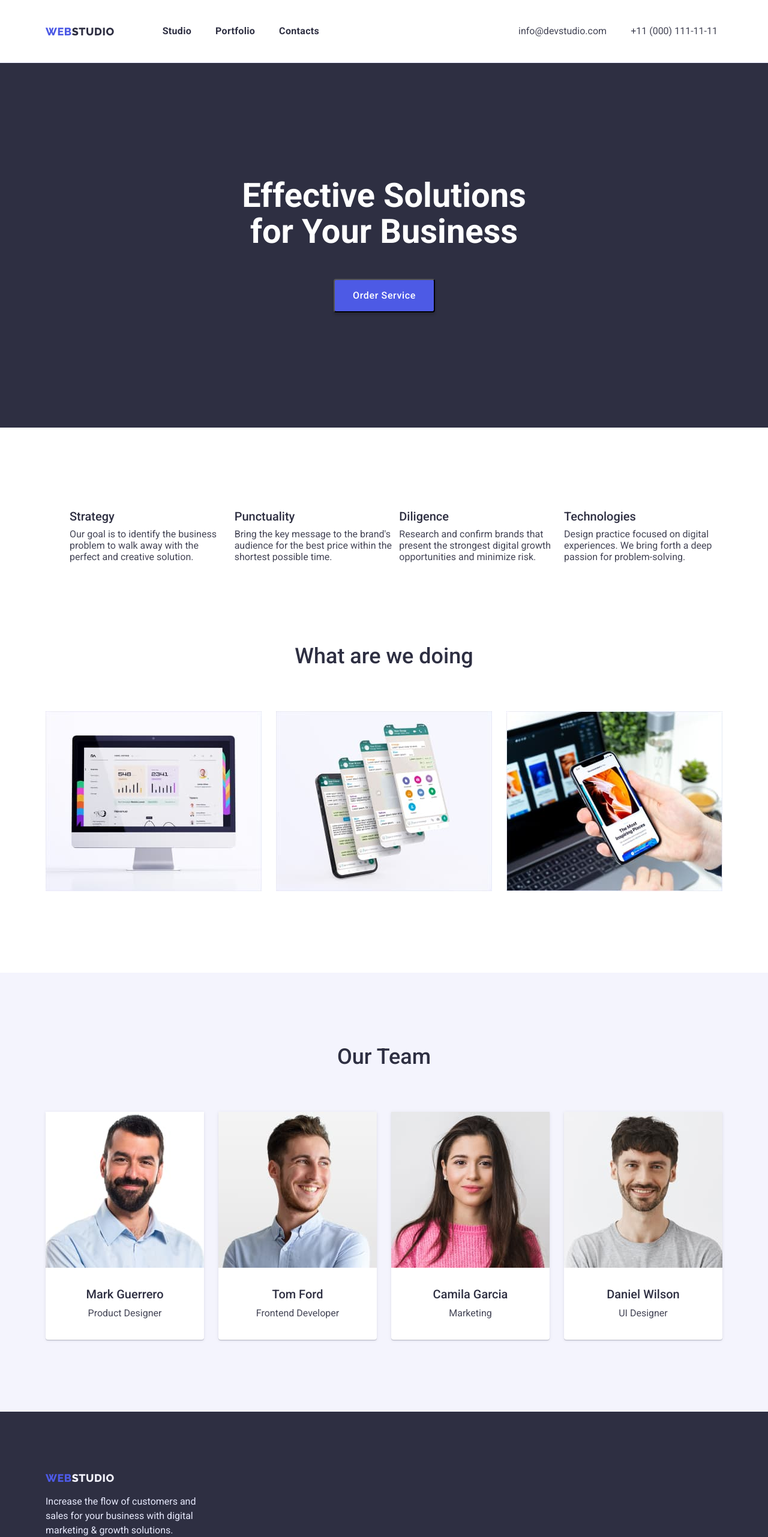
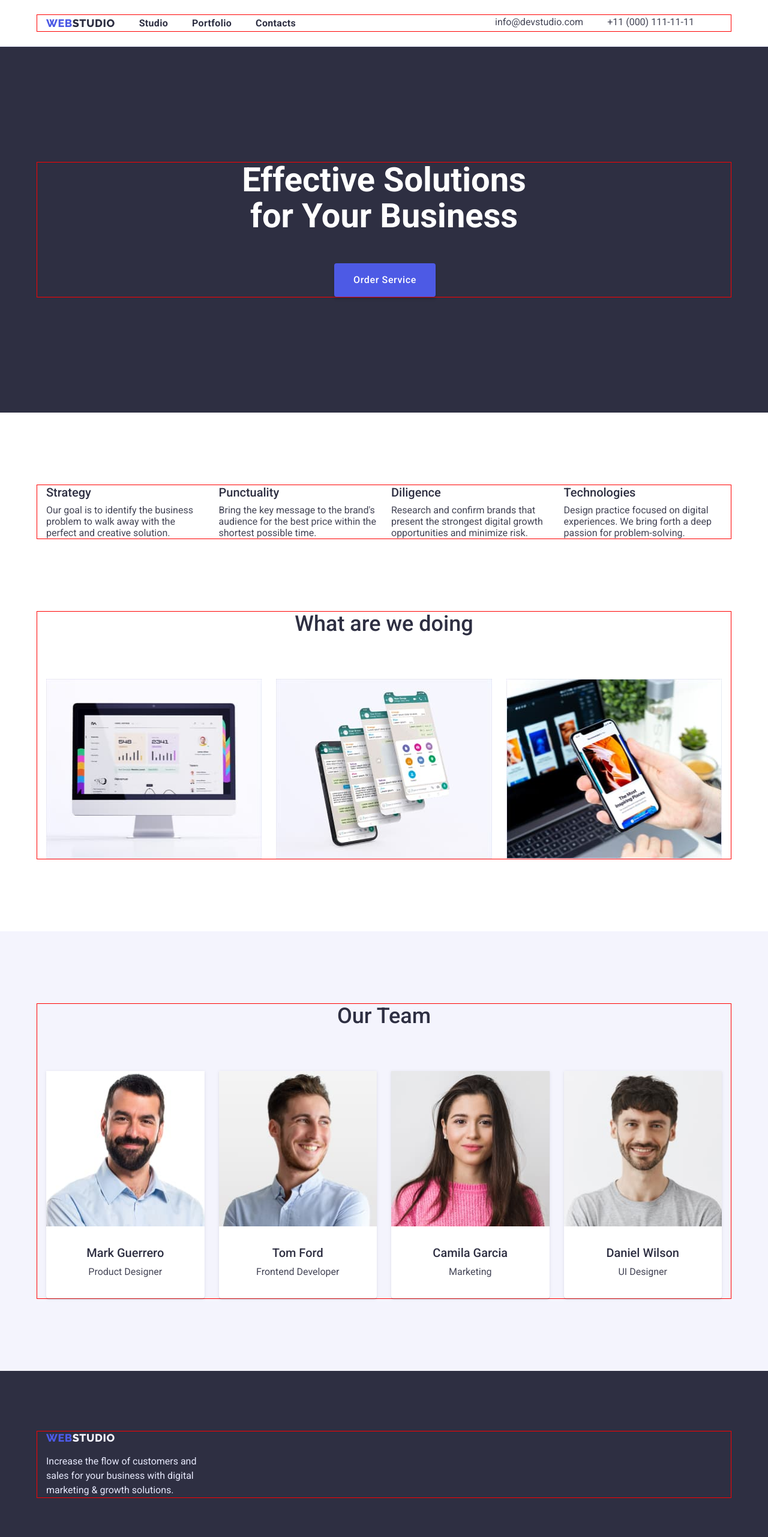
Before and after one commit to Andrii051997/goit-markup-hw-03, a plain HTML site: page index.html in a window 1280 px wide. Shown: the top 2563 px of the page at 60% size. Drawn offline with nearby package versions, Linux system fonts and the light colour scheme.

Commit message:
обнулені  margin

```diff
--- a/css/styles.css
+++ b/css/styles.css
@@ -16,14 +16,15 @@ body {
   background-color: var(--color-white);
 }
 
-.p,
-.h1,
-.h2,
-.h3 {
+p,
+h1,
+h2,
+h3 {
   margin: 0;
 }
 
-.ul {
+ul {
+  list-style: none;
   margin: 0;
   padding: 0;
 }
@@ -39,12 +40,11 @@ img {
   margin: 0 auto;
   padding-right: 15px;
   padding-left: 15px;
+  border: 1px solid red;
 }
 
 .header {
   display: flex;
-  margin-left: 0;
-  margin-right: 0;
   padding-top: 24px;
   padding-bottom: 24px;
   border-bottom: 1px solid var(--color-header);
@@ -97,8 +97,6 @@ header > .container {
   display: flex;
   flex: wrap;
   gap: 40px;
-  margin-top: 0;
-  margin-bottom: 0;
 }
 
 .header-link {
@@ -116,7 +114,6 @@ header > .container {
 
 .header-contacts {
   display: flex;
-  padding: 0;
 }
 
 .header-contacts {
@@ -149,13 +146,11 @@ header > .container {
 }
 
 .section-portfolio {
+  padding-top: 96px;
   padding-bottom: 120px;
 }
 
 .list-btn {
-  padding-top: 96px;
-  padding-left: 0;
-  margin-top: 0;
   margin-bottom: 72px;
   display: flex;
   justify-content: center;
@@ -186,17 +181,18 @@ header > .container {
 
 .set-img {
   margin-top: 72px;
-  padding-left: 0;
   display: flex;
   flex-wrap: wrap;
-  gap: 24px;
+  row-gap: 48px;
+  column-gap: 24px;
 }
 
 .set-list {
-  flex-basis: calc ((100% - 48px) / 3);
+  flex-basis: calc ((100% - 72) / 3);
 }
 
 .card-border {
+  padding: 32px 16px;
   border: 1px solid var(--color-header);
   border-top: none;
 }
@@ -235,6 +231,7 @@ header > .container {
   margin-right: 480px;
   margin-left: 480px;
   box-shadow: 0px 4px 4px rgba(0, 0, 0, 0.15);
+  border: none;
 }
 
 .hero-btn:hover,
@@ -252,7 +249,7 @@ header > .container {
 
 .list-work {
   display: flex;
-  justify-content: space-between;
+  gap: 24px;
 }
 
 .work-list-element {
@@ -265,7 +262,6 @@ header > .container {
   line-height: calc(24 / 20);
   letter-spacing: 0.02em;
   color: var(--general-font);
-  margin-top: 32px;
   margin-bottom: 8px;
 }
 
@@ -275,8 +271,6 @@ header > .container {
   line-height: calc(24 / 16);
   letter-spacing: 0.02em;
   color: var(--color-slate);
-  margin: 0;
-  padding-bottom: 32px;
 }
 
 .visually-hidden {
@@ -302,7 +296,6 @@ header > .container {
   font-size: 20px;
   line-height: calc(24 / 20);
   color: var(--general-font);
-  margin-top: 0;
   margin-bottom: 8px;
 }
 
@@ -311,8 +304,6 @@ header > .container {
   font-size: 16px;
   line-height: calc(24 / 20);
   color: var(--color-slate);
-  margin-top: 0;
-  margin-bottom: 0;
 }
 
 .screen-section {
@@ -327,15 +318,11 @@ header > .container {
   line-height: calc(40 / 36);
   color: var(--general-font);
   margin-bottom: 72px;
-  margin-top: 0;
 }
 
 .list-screen {
   display: flex;
-  justify-content: space-between;
-  flex: wrap;
   gap: 24px;
-  padding-left: 0;
 }
 
 .team {
@@ -346,10 +333,7 @@ header > .container {
 
 .team-list {
   display: flex;
-  justify-content: space-between;
-  padding-left: 0;
-  margin-top: 0;
-  margin-bottom: 0;
+  gap: 24px;
 }
 
 .team-item {
@@ -364,7 +348,6 @@ header > .container {
   font-size: 36px;
   line-height: calc(40 / 36);
   text-align: center;
-  margin-top: 0;
   margin-bottom: 72px;
 }
 
@@ -374,8 +357,6 @@ header > .container {
   line-height: calc(24 / 20);
   color: var(--general-font);
   text-align: center;
-  margin-top: 32px;
-  margin-bottom: 0;
 }
 
 .position-team {
@@ -383,17 +364,21 @@ header > .container {
   color: var(--color-slate);
   text-align: center;
   margin-top: 8px;
-  margin-bottom: 0;
+}
+
+.about-function {
+  padding-top: 32px;
   padding-bottom: 32px;
 }
 
 .footer {
   background-color: var(--general-font);
+  padding-top: 100px;
+  padding-bottom: 100px;
 }
 
 .footer-logo {
   display: block;
-  padding-top: 100px;
   margin-bottom: 16px;
   text-transform: uppercase;
   font-family: "Raleway", sans-serif;
@@ -418,8 +403,6 @@ header > .container {
   font-weight: 400;
   font-size: 16px;
   line-height: calc(24 / 16);
-  padding-bottom: 100px;
   display: inline-block;
   width: 264px;
-  margin: 0;
 }
--- a/index.html
+++ b/index.html
@@ -139,8 +139,10 @@
                 width="264"
                 height="260"
               />
+              <div class="about-function">
                 <h3 class="title-name">Mark Guerrero</h3>
                 <p class="position-team">Product Designer</p>
+              </div>
             </li>
             <li class="team-item">
               <img
@@ -150,8 +152,10 @@
                 width="264"
                 height="260"
               />
+              <div class="about-function">
                 <h3 class="title-name">Tom Ford</h3>
                 <p class="position-team">Frontend Developer</p>
+              </div>
             </li>
             <li class="team-item">
               <img
@@ -160,8 +164,10 @@
                 width="264"
                 height="260"
               />
+              <div class="about-function">
                 <h3 class="title-name">Camila Garcia</h3>
                 <p class="position-team">Marketing</p>
+              </div>
             </li>
             <li class="team-item">
               <img
@@ -170,8 +176,10 @@
                 width="264"
                 height="260"
               />
+              <div class="about-function">
                 <h3 class="title-name">Daniel Wilson</h3>
                 <p class="position-team">UI Designer</p>
+              </div>
             </li>
           </ul>
         </div>
```
Lines whose indentation alone changed are shown as unchanged.
